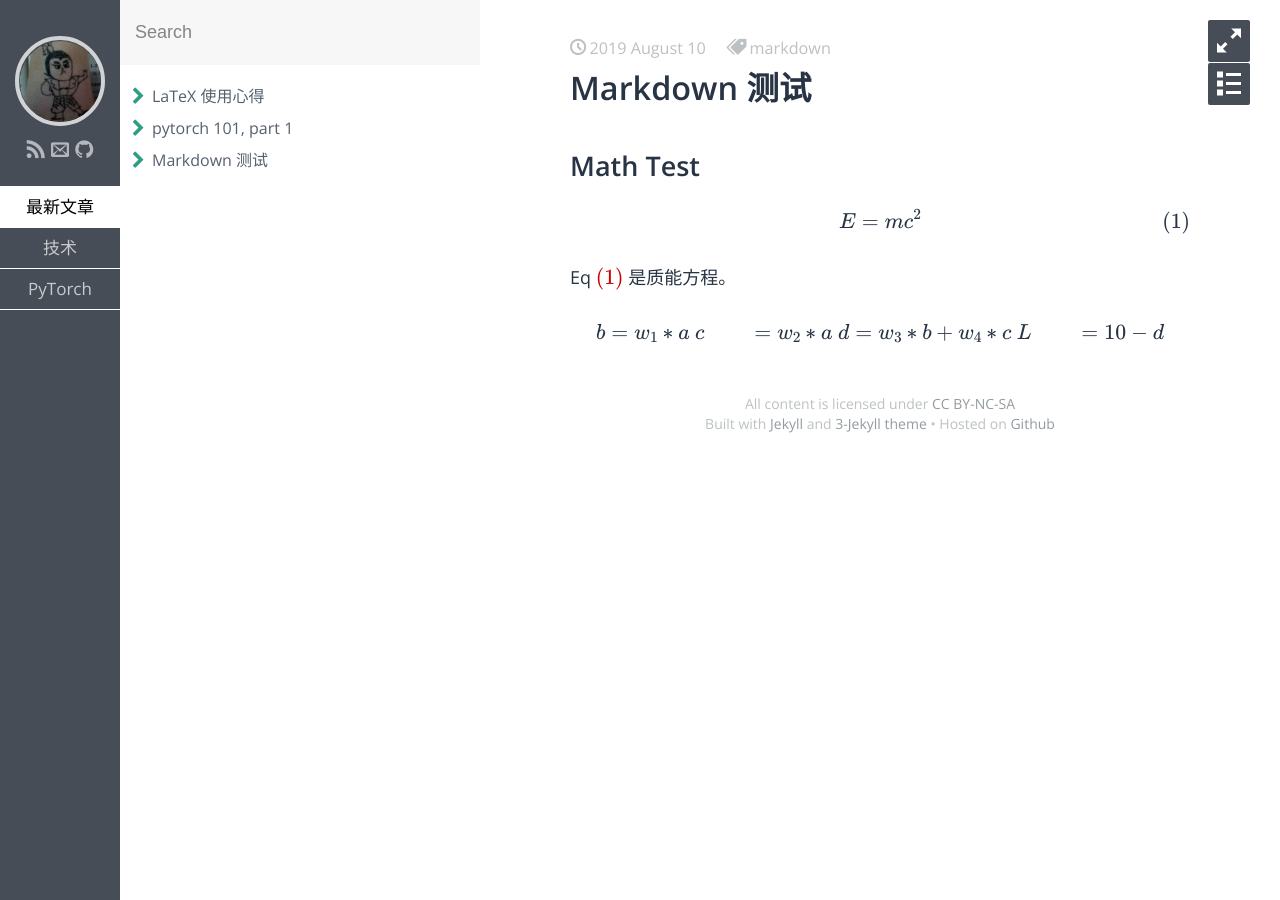
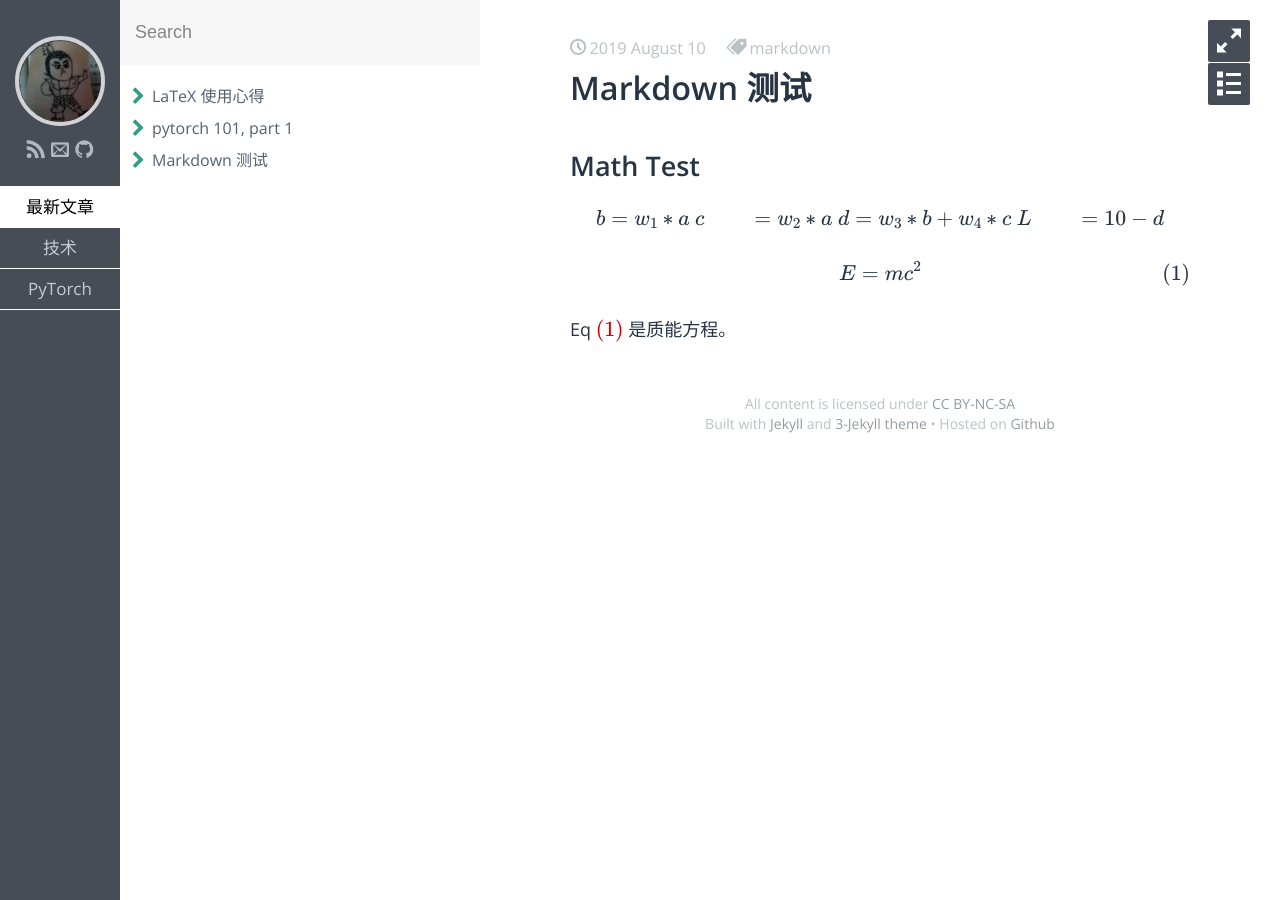
Before and after one commit to zweien/zweien.github.io, a Jekyll site: the page built from _posts/test/2019-08-10-md-test.md, in a window 1280 px wide. Built offline with Jekyll 4.4.1, drawn with Linux system fonts in a browser that asks for light colours; some web fonts are replaced; formulas are drawn with MathJax 3; part of the change alters nothing that is shown.

```diff
--- a/_posts/test/2019-08-10-md-test.md
+++ b/_posts/test/2019-08-10-md-test.md
@@ -6,6 +6,10 @@ tags: markdown
 ---
 
 ## Math Test
+\begin{aligned} b &=w_{1} * a \\ c &=w_{2} * a \\ d&= w_{3} * b+w_{4} * c \\ L &=10-d
+\end{aligned}
+
+
 
 \begin{equation}
 E = mc^2 \label{e}
@@ -13,8 +17,3 @@ E = mc^2 \label{e}
 
 
 Eq \eqref{e} 是质能方程。
-
-
-
-\begin{aligned} b &=w_{1} * a \\ c &=w_{2} * a \\ d&= w_{3} * b+w_{4} * c \\ L &=10-d
-\end{aligned}
--- a/assets/js/main.js
+++ b/assets/js/main.js
@@ -84,6 +84,15 @@
         main.removeClass('fadeIn');
       },
       'pjax:end': function () {
+
+        $.getScript("https://cdnjs.cloudflare.com/ajax/libs/mathjax/2.7.1/MathJax.js?config=TeX-AMS-MML_HTMLorMML", function () {
+          MathJax.Hub.Queue(
+            ["resetEquationNumbers",MathJax.InputJax.TeX],
+            ["PreProcess",MathJax.Hub],
+            ["Reprocess",MathJax.Hub]
+          );
+        });
+        // location.reload();
         afterPjax();
         NProgress.done();
         main.scrollTop(0).addClass('fadeIn');
@@ -91,44 +100,7 @@
         if ($(window).width() <= 1024) {
           menu.add(sidebar).add(main).removeClass('open');
         };
-        $.getScript("https://cdnjs.cloudflare.com/ajax/libs/mathjax/2.7.1/MathJax.js?config=TeX-AMS-MML_HTMLorMML", function () {
-          MathJax.Hub.Config({
-            TeX: {
-              equationNumbers: {
-                autoNumber: "AMS"
-              }
-            },
-            tex2jax: {
-              inlineMath: [['$', '$']],
-              displayMath: [['$$', '$$']],
-              processEscapes: true,
-            }
-          });
-          MathJax.Hub.Typeset();
-          // entry-content是文章页的内容div的class
-          // var math = document.getElementsByClassName("entry-content")[0];
-          // MathJax.Hub.Queue(["Typeset", MathJax.Hub, math]);
-        });
       },
-      // 'pjax:complete': function () {
-      //   $.getScript("https://cdnjs.cloudflare.com/ajax/libs/mathjax/2.7.1/MathJax.js?config=TeX-AMS-MML_HTMLorMML", function () {
-      //     MathJax.Hub.Config({
-      //       TeX: {
-      //         equationNumbers: {
-      //           autoNumber: "AMS"
-      //         }
-      //       },
-      //       tex2jax: {
-      //         inlineMath: [['$', '$']],
-      //         displayMath: [['$$', '$$']],
-      //         processEscapes: true,
-      //       }
-      //     });
-      //     // entry-content是文章页的内容div的class
-      //     var math = document.getElementsByClassName("entry-content")[0];
-      //     MathJax.Hub.Queue(["Typeset", MathJax.Hub, math]);
-      //   });
-      // },
     });
 
     // Tags Filter
```
